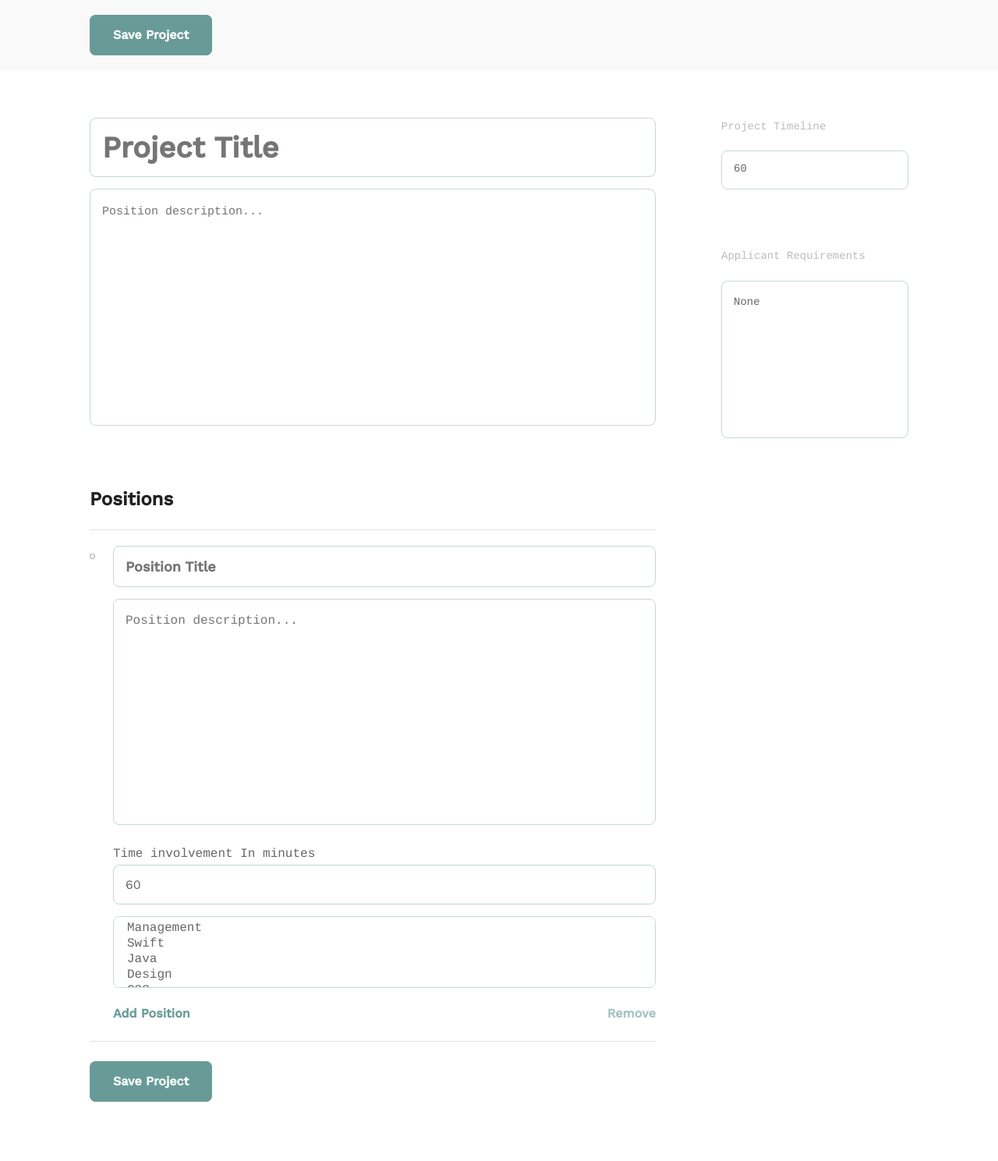
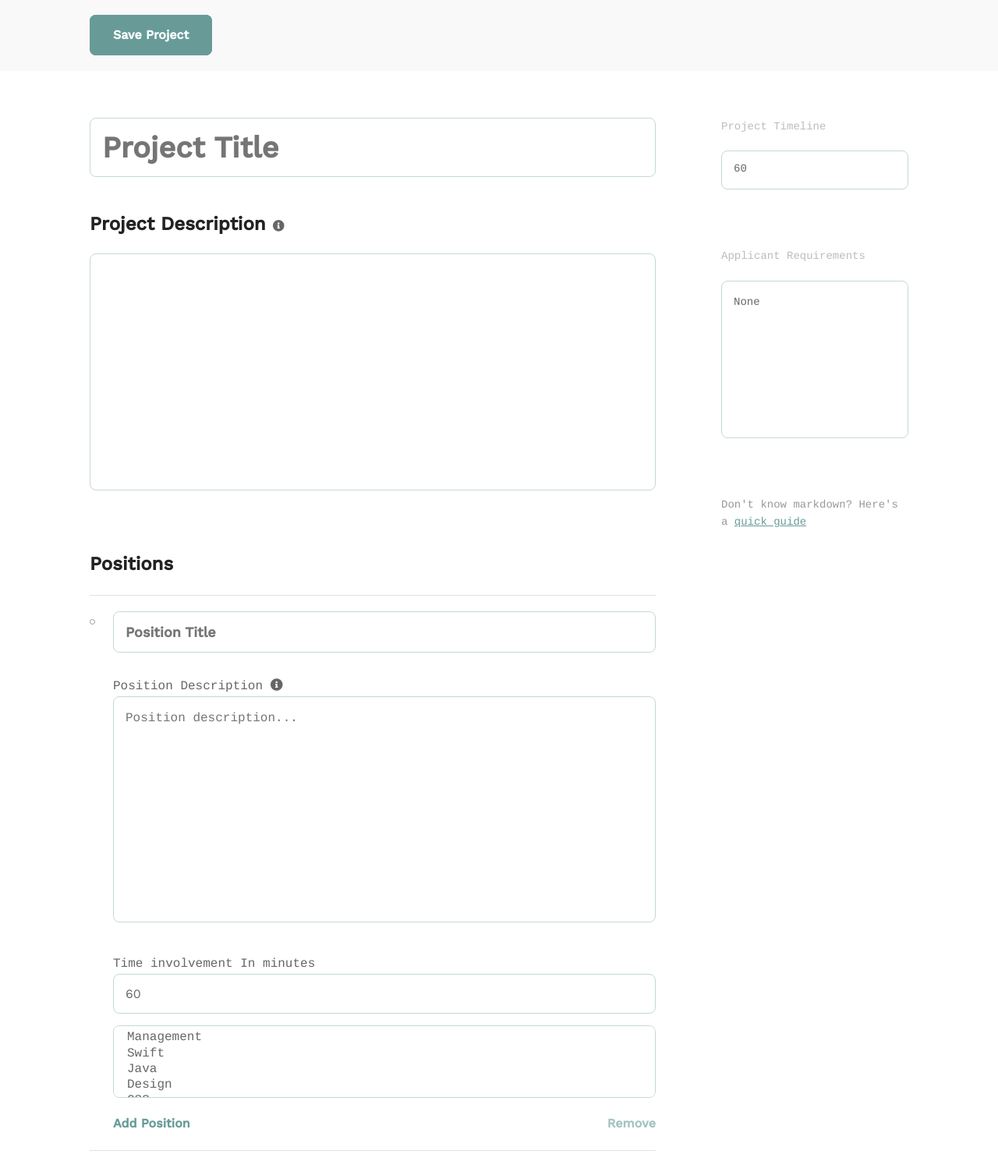
Before and after one commit to jhoover4/social-team-builder, a Django app: page /project/new in a window 1280 px wide. Shown: the part 92-1581 px from the top of the page at 78% size. Before the commit the page ends 1505 px from the top, so only its background shows below. Run offline with Django 3.2, Linux system fonts and the light colour scheme; a user stored in the database is signed in; data comes from the database, SQL or seed files in the repository.

Commit message:
Add markdown capabilitiy to project description, position description, and about me.

```diff
--- a/create_project/forms.py
+++ b/create_project/forms.py
@@ -10,7 +10,6 @@ class ProjectForm(ModelForm):
         fields = ('name', 'description', 'time_involvement', 'applicant_requirements')
         widgets = {
             'name': TextInput(attrs={'placeholder': 'Project Title', 'class': 'circle--input--h1'}),
-            'description': Textarea(attrs={'placeholder': 'Position description...'}),
             'time_involvement': Textarea(attrs={'placeholder': 'Time estimate', 'class': 'circle--textarea--input'}),
         }
 
--- a/create_project/models.py
+++ b/create_project/models.py
@@ -1,5 +1,7 @@
 from django.db import models
 from django.utils import timezone
+from markdownx.models import MarkdownxField
+from markdownx.utils import markdownify
 
 from team_builder import settings
 
@@ -12,10 +14,14 @@ class Project(models.Model):
         on_delete=models.CASCADE,
     )
     name = models.CharField(max_length=255)
-    description = models.TextField(blank=True)
+    description = MarkdownxField(blank=True)
     time_involvement = models.IntegerField(default=60)
     applicant_requirements = models.TextField(blank=True)
     created = models.DateTimeField(default=timezone.now)
+
+    @property
+    def description_formatted_markdown(self):
+        return markdownify(self.description)
 
     def __str__(self):
         return self.name
@@ -26,10 +32,14 @@ class ProjectPosition(models.Model):
 
     project = models.ForeignKey('Project', on_delete=models.CASCADE)
     name = models.CharField(max_length=255)
-    description = models.TextField()
+    description = MarkdownxField(blank=True)
     related_skills = models.ManyToManyField('user_profile.Skill')
     filled = models.BooleanField(default=False)
     time_involvement = models.IntegerField(default=60)  # eg: 10/hours a week. Done in minutes per week
+
+    @property
+    def description_formatted_markdown(self):
+        return markdownify(self.description)
 
     def __str__(self):
         return self.name
--- a/create_project/templates/project_create_edit.html
+++ b/create_project/templates/project_create_edit.html
@@ -1,4 +1,5 @@
 {% extends 'layouts/project_layout.html' %}
+{% load custom_tags %}
 
 {% block project_urls %}
     <input type="submit" form="project_form" class="button button-primary" value="Save Project">
@@ -21,6 +22,9 @@
             {{ form.name.errors }}
             {{ form.name }}
             {{ form.description.errors }}
+            <h2 class="circle--form--title tooltip__descriptor">Project Description</h2>
+            {% markdown_information %}
+            <p class="circle--form--subheader"></p>
             {{ form.description }}
         </div>
 
@@ -33,8 +37,10 @@
                         {{ position_form.errors }}
                         {{ position_form.id }}
                         {{ position_form.name }}
+                        <p class="circle--form--title tooltip__descriptor">Position Description</p>
+                        {% markdown_information %}
                         {{ position_form.description }}
-                        {{ position_form.time_involvement.label }} {{ position_form.time_involvement.help_text }}
+                        <p class="circle--form--title">{{ position_form.time_involvement.label }} {{ position_form.time_involvement.help_text }}</p>
                         {{ position_form.time_involvement }}
                         {{ position_form.related_skills }}
                         <a class="circle--clone--add">Add Position</a>
@@ -65,4 +71,12 @@
                   id="{{ form.applicant_requirements.id_for_label }}"
         >{{ form.applicant_requirements.initial }}</textarea>
     </div>
+    <div class="circle--secondary--module">
+        <p>Don't know markdown? Here's a <a href="https://www.markdownguide.org/basic-syntax" target="_blank">quick
+            guide</a></p>
+    </div>
 {% endblock %}
+
+{% block extra_js %}
+    {{ form.media }}
+{% endblock %}
--- a/requirements.txt
+++ b/requirements.txt
@@ -2,9 +2,10 @@ coverage==4.5.1
 Django==2.2a1
 django-appconf==1.0.2
 django-debug-toolbar==1.10.1
-django-extra-views==0.12.0
 django-imagekit==4.0.2
+django-markdownx==2.0.28
 gunicorn==19.9.0
+Markdown==3.0.1
 pilkit==2.0
 Pillow==5.3.0
 pytz==2018.7
--- a/static/js/global.js
+++ b/static/js/global.js
@@ -72,4 +72,12 @@ $(document).ready(function () {
     input.wrap(function () {
         return "<a class='button " + state + "'>" + text + "</div>";
     });
+
+    var $tooltips = $("form .tooltip");
+    if (screen.width < 640) {
+        $tooltips.attr('data-direction', 'bottom');
+        $tooltips.parent().click(function (e) {
+            e.preventDefault();
+        })
+    }
 });
--- a/team_builder/settings.py
+++ b/team_builder/settings.py
@@ -37,6 +37,7 @@ INSTALLED_APPS = [
     'django.contrib.staticfiles',
     'debug_toolbar',
     'imagekit',
+    'markdownx',
     'user_profile',
     'create_project',
 ]
--- a/team_builder/urls.py
+++ b/team_builder/urls.py
@@ -28,6 +28,7 @@ urlpatterns = [
     path('profiles/', include(('user_profile.urls', 'user_profile'), namespace='profiles')),
     path('project/', include(('create_project.urls', 'create_project'), namespace='project')),
     path('admin/', admin.site.urls),
+    url(r'^markdownx/', include('markdownx.urls')),
 ]
 
 if settings.DEBUG:
--- a/templates/layout.html
+++ b/templates/layout.html
@@ -22,6 +22,9 @@
     –––––––––––––––––––––––––––––––––––––––––––––––––– -->
     {% load static from staticfiles %}
     {% block static %}
+    <link rel="stylesheet" href="https://use.fontawesome.com/releases/v5.7.2/css/all.css"
+          integrity="sha384-fnmOCqbTlWIlj8LyTjo7mOUStjsKC4pOpQbqyi7RrhN7udi9RwhKkMHpvLbHG9Sr"
+          crossorigin="anonymous">
     <link rel="stylesheet" href="{% static 'css/global.css' %}">
 
     <!-- JS
@@ -68,5 +71,7 @@
 {% block content %}
 {% endblock %}
 {% endblock static %}
+{% block extra_js %}
+{% endblock extra_js %}
 </body>
 </html>
--- /dev/null
+++ b/templates/markdown_information.html
@@ -0,0 +1,9 @@
+<div class="tooltip" data-direction="right">
+    <div class="tooltip__initiator">
+        <i class="fas fa-info-circle"></i>
+    </div>
+    <div class="tooltip__item">
+        <p><strong>Markdown</strong> is used to create a description.</p>
+        <p>You will see a live preview below.</p>
+    </div>
+</div>
--- a/templates/templatetags/custom_tags.py
+++ b/templates/templatetags/custom_tags.py
@@ -20,3 +20,8 @@ def url_del_attr(request, field):
         url_string.__delitem__(field)
 
     return u"?%s" % (url_string.urlencode())
+
+
+@register.inclusion_tag('markdown_information.html')
+def markdown_information():
+    return
--- a/user_profile/models.py
+++ b/user_profile/models.py
@@ -4,6 +4,8 @@ from django.db import models
 from django.db.models.signals import post_save
 from django.dispatch import receiver
 from django.utils.translation import ugettext_lazy as _
+from markdownx.models import MarkdownxField
+from markdownx.utils import markdownify
 
 from team_builder import settings
 
@@ -74,7 +76,11 @@ class Profile(models.Model):
     position = models.CharField(max_length=255)
     skills = models.ManyToManyField('Skill')
     avatar = models.ImageField(upload_to='avatars', default='blank-avatar.png')
-    about_me = models.TextField()
+    about_me = MarkdownxField(blank=True)
+
+    @property
+    def about_me_formatted_markdown(self):
+        return markdownify(self.about_me)
 
     def __str__(self):
         return self.user.email
--- a/user_profile/templates/user_profile/profile.html
+++ b/user_profile/templates/user_profile/profile.html
@@ -30,8 +30,8 @@
 
         <div class="grid-70">
             <h1>{{ current_profile.first_name }} {{ current_profile.last_name }}</h1>
-            <div class="circle--article--body">
-                {{ current_profile.profile.about_me }}
+            <div class="circle--article--body markdownx-preview">
+                {{ current_profile.profile.about_me_formatted_markdown|safe }}
             </div>
 
             <h2>Past Projects</h2>
--- a/user_profile/templates/user_profile/profile_edit.html
+++ b/user_profile/templates/user_profile/profile_edit.html
@@ -1,4 +1,5 @@
 {% extends 'layout.html' %}
+{% load custom_tags %}
 
 {% block content %}
 
@@ -31,6 +32,7 @@
                 <textarea name="{{ bio_form.about_me.name }}"
                           placeholder="Tell us about yourself...">{{ bio_form.about_me.value }}</textarea>
             </div>
+            {% markdown_information %}
 
             <h2>Past Projects</h2>
             <table class="u-full-width circle--table">
```
Also changed, not shown: create_project/templates/project.html (+7 -4 lines), create_project/migrations/0003_auto_20190213_1816.py (added), user_profile/migrations/0003_auto_20190214_0119.py (added).
